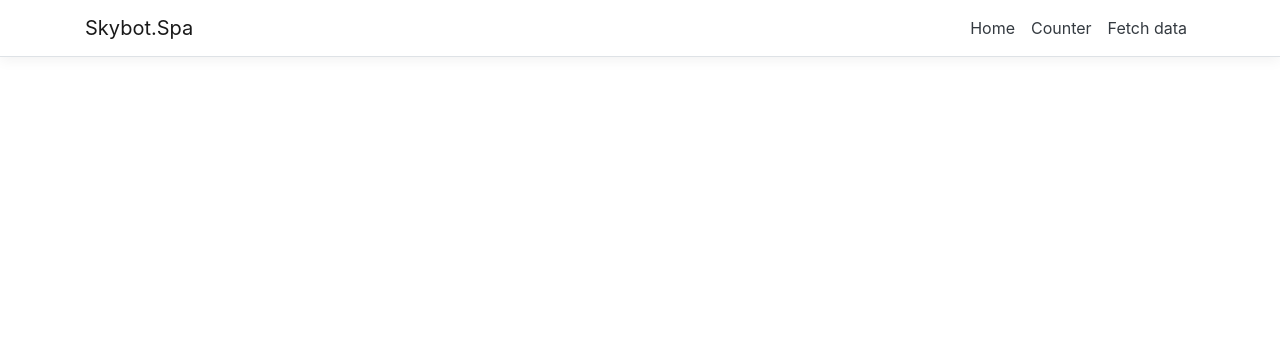
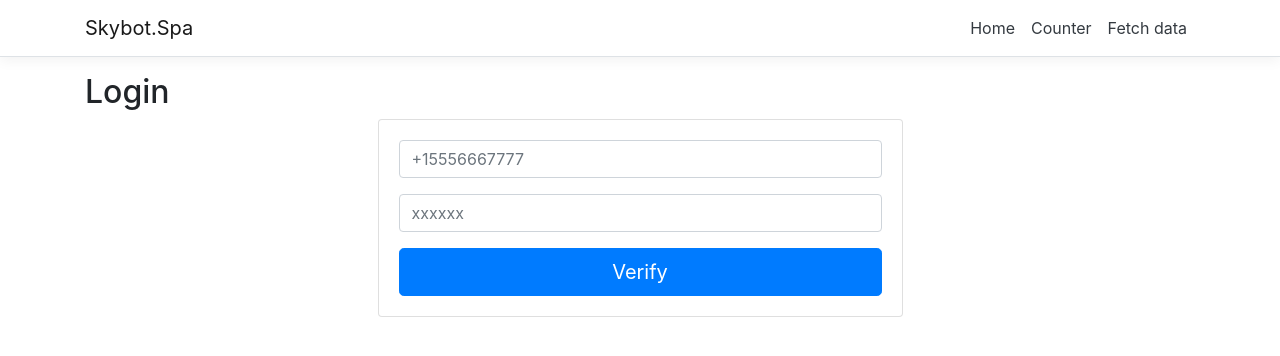
Before and after one commit to malekatwiz/Skybot, an Angular app in the folder Skybot.Spa/ClientApp/: page /account/login in a window 1280 px wide. Before the commit this address led to /. Shown: the top 356 px of the page. Built offline with nearby package versions, Linux system fonts and the light colour scheme.

Commit message:
setup account module routing.

```diff
--- a/Skybot.Spa/ClientApp/package.json
+++ b/Skybot.Spa/ClientApp/package.json
@@ -29,6 +29,7 @@
     "jquery": "3.3.1",
     "popper.js": "^1.14.3",
     "rxjs": "^6.4.0",
+    "rxjs-compat": "^6.4.0",
     "zone.js": "^0.8.29"
   },
   "devDependencies": {
--- a/Skybot.Spa/ClientApp/src/app/account/account.module.ts
+++ b/Skybot.Spa/ClientApp/src/app/account/account.module.ts
@@ -1,11 +1,24 @@
 import { NgModule } from '@angular/core';
 import { CommonModule } from '@angular/common';
+import { RouterModule, Routes } from '@angular/router';
+import { FormsModule } from '@angular/forms';
+
 import { LoginFormComponent } from './login-form/login-form.component';
+import { AccountService } from './account.service';
+
+const accountRoutes: Routes = [
+  { path: 'account/login', component: LoginFormComponent }
+];
 
 @NgModule({
   declarations: [LoginFormComponent],
   imports: [
-    CommonModule
-  ]
+    CommonModule,
+    FormsModule,
+    RouterModule.forChild(accountRoutes)
+  ],
+  providers: [AccountService],
+  exports: [
+    RouterModule]
 })
 export class AccountModule { }
--- a/Skybot.Spa/ClientApp/src/app/account/account.service.ts
+++ b/Skybot.Spa/ClientApp/src/app/account/account.service.ts
@@ -1,9 +1,25 @@
 import { Injectable } from '@angular/core';
+import { Http, Headers, Response } from '@angular/http';
+import { Observable } from 'rxjs/Rx';
 
 @Injectable({
   providedIn: 'root'
 })
 export class AccountService {
 
-  constructor() { }
+  constructor(private http: Http) { }
+
+  login(phoneNumber, accessCode) {
+    let headers = new Headers();
+    headers.append('Content-Type', 'application/json');
+
+    //return this.http.post('',
+    //  JSON.stringify({ phoneNumber, accessCode }),
+    //  { headers })
+    //  .map(res => res.json())
+    //  .map(res => {
+    //    localStorage.setItem('auth_token', res.auth_token);
+    //    return true;
+    //  });
+  }
 }
--- a/Skybot.Spa/ClientApp/src/app/account/login-form/login-form.component.html
+++ b/Skybot.Spa/ClientApp/src/app/account/login-form/login-form.component.html
@@ -1,3 +1,14 @@
-<p>
-  login-form works!
-</p>
+<h2>Login</h2>
+<div class="col-md-6 mx-auto">
+  <div class="card card-body">
+    <form #loginForm="ngForm" (ngSubmit)="login(loginForm)">
+      <div class="form-group">
+        <input type="text" #phoneNumber="ngModel" [ngModel]="credentials.phoneNumber" name="phoneNumber" required="required" placeholder="+15556667777" class="form-control" />
+      </div>
+      <div class="form-group">
+        <input type="text" #accessCode="ngModel" [ngModel]="credentials.accessCode" name="accessCode" required="required" placeholder="xxxxxx" class="form-control" />
+      </div>
+      <button type="submit" class="btn btn-lg btn-primary btn-block">Verify</button>
+    </form>
+  </div>
+</div>
--- a/Skybot.Spa/ClientApp/src/app/account/login-form/login-form.component.ts
+++ b/Skybot.Spa/ClientApp/src/app/account/login-form/login-form.component.ts
@@ -1,4 +1,7 @@
 import { Component, OnInit } from '@angular/core';
+
+import { LoginCredentials } from '../../models/login-credentials';
+import { AccountService } from '../account.service';
 
 @Component({
   selector: 'app-login-form',
@@ -6,10 +9,16 @@ import { Component, OnInit } from '@angular/core';
   styleUrls: ['./login-form.component.css']
 })
 export class LoginFormComponent implements OnInit {
+  credentials: LoginCredentials = {phoneNumber: '', accessCode: null};
 
-  constructor() { }
+  constructor(private accountService: AccountService) { }
 
   ngOnInit() {
   }
 
+  login({ value, valid }: { value: LoginCredentials, valid: boolean }) {
+    if (valid) {
+      this.accountService.login(value.phoneNumber, value.accessCode);
+    }
+  }
 }
--- a/Skybot.Spa/ClientApp/src/app/app.module.ts
+++ b/Skybot.Spa/ClientApp/src/app/app.module.ts
@@ -1,5 +1,6 @@
 import { BrowserModule } from '@angular/platform-browser';
 import { NgModule } from '@angular/core';
+import { HttpModule } from '@angular/http';
 import { FormsModule } from '@angular/forms';
 import { HttpClientModule } from '@angular/common/http';
 import { RouterModule } from '@angular/router';
@@ -9,6 +10,7 @@ import { NavMenuComponent } from './nav-menu/nav-menu.component';
 import { HomeComponent } from './home/home.component';
 import { CounterComponent } from './counter/counter.component';
 import { FetchDataComponent } from './fetch-data/fetch-data.component';
+import { AccountModule } from './account/account.module';
 
 @NgModule({
   declarations: [
@@ -20,12 +22,14 @@ import { FetchDataComponent } from './fetch-data/fetch-data.component';
   ],
   imports: [
     BrowserModule.withServerTransition({ appId: 'ng-cli-universal' }),
+    HttpModule,
     HttpClientModule,
     FormsModule,
+    AccountModule,
     RouterModule.forRoot([
       { path: '', component: HomeComponent, pathMatch: 'full' },
       { path: 'counter', component: CounterComponent },
-      { path: 'fetch-data', component: FetchDataComponent },
+      { path: 'fetch-data', component: FetchDataComponent }
     ])
   ],
   providers: [],
--- a/Skybot.Spa/ClientApp/src/app/models/login-credentials.ts
+++ b/Skybot.Spa/ClientApp/src/app/models/login-credentials.ts
@@ -1,2 +1,4 @@
 export interface LoginCredentials {
+  phoneNumber: string;
+  accessCode: number;
 }
```
Also changed, not shown: 1 other file (tests, documents, lock files or other folders).
